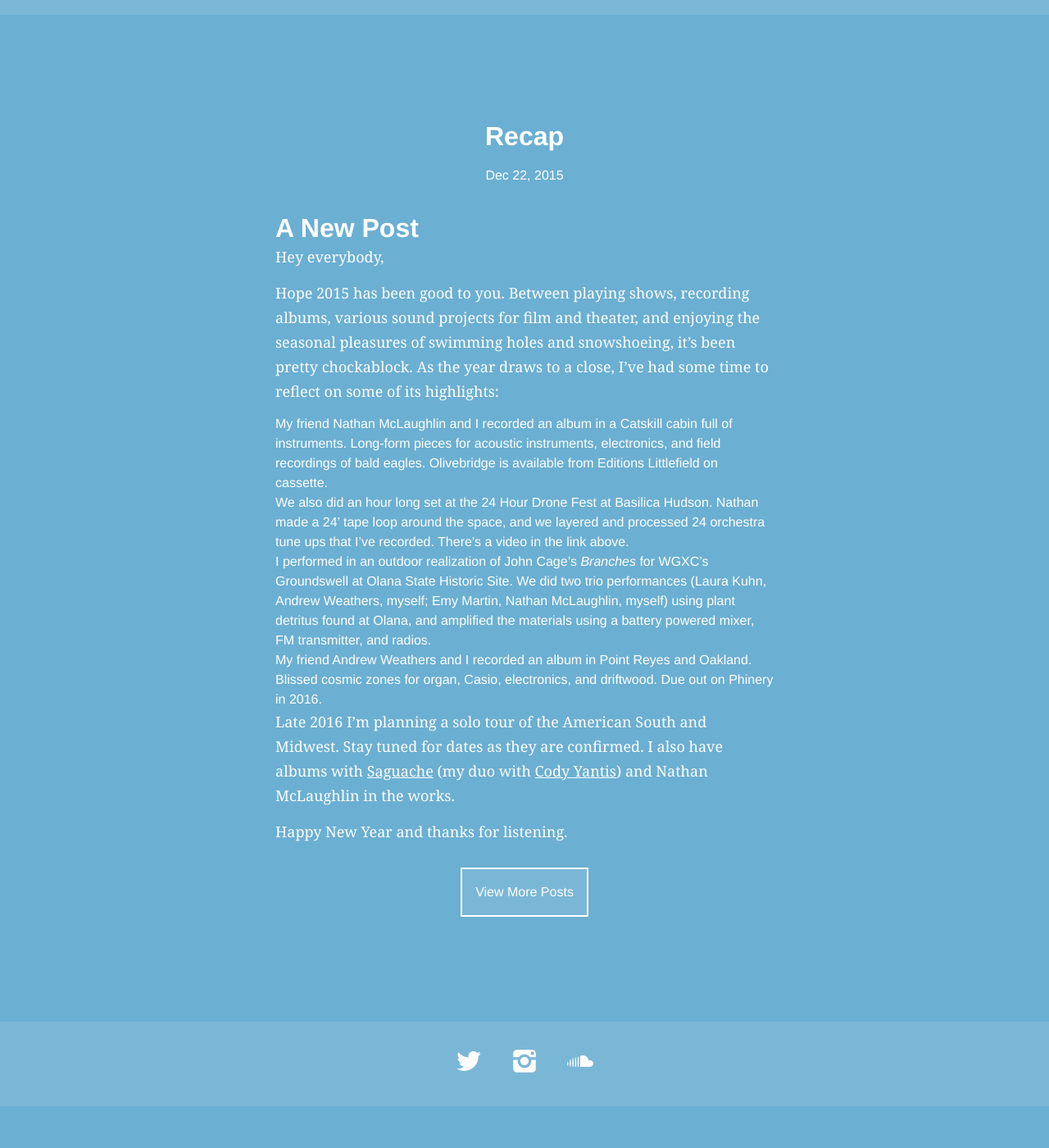
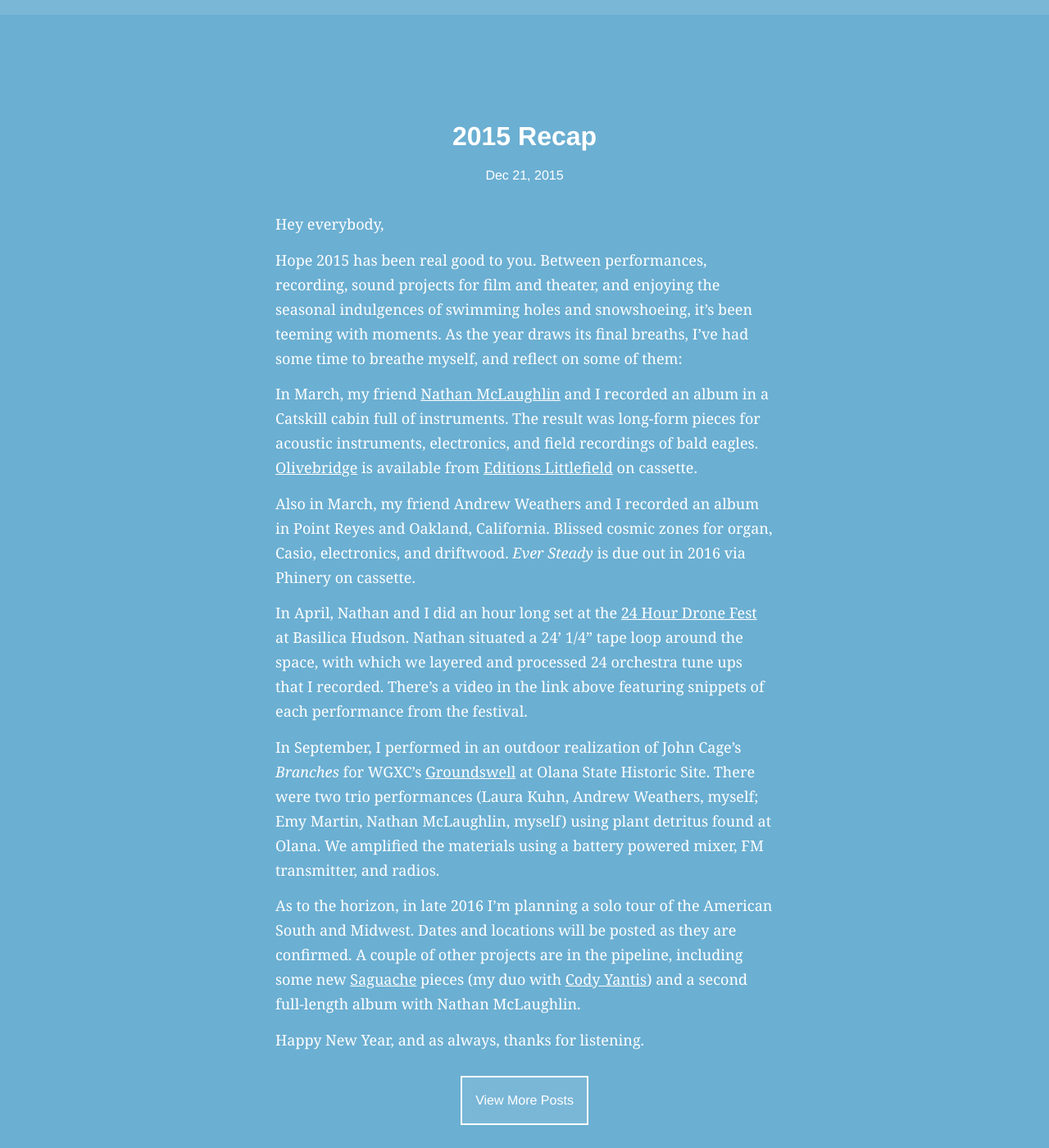
Before and after one commit to sethchrisman/sethchrisman.github.io, a Jekyll site: the page built from _posts/2015-12-22-recap.md, in a window 1280 px wide and 1400 px high, scrolled down 366 px. Shown: the whole window at 82% size. Built offline with Jekyll 4.4.1, drawn with Linux system fonts in a browser that asks for light colours; before the commit the page ends 1715 px from its top, so only the background shows below that.

Commit message:
Updated 2015-12-22-recap.md

```diff
--- a/_posts/2015-12-22-recap.md
+++ b/_posts/2015-12-22-recap.md
@@ -1,23 +1,24 @@
 ---
+category: archive
+layout: post
 categories: archive
-layout: post
-date: 2015-12-22
+date: "Mon Dec 21 2015 19:00:00 GMT-0500 (EST)"
 published: true
-title: Recap
+title: 2015 Recap
 ---
-
-
-## A New Post
 
 Hey everybody,
 
-Hope 2015 has been good to you. Between playing shows, recording albums, various sound projects for film and theater, and enjoying the seasonal pleasures of swimming holes and snowshoeing, it's been pretty chockablock. As the year draws to a close, I've had some time to reflect on some of its highlights:
+Hope 2015 has been real good to you. Between performances, recording, sound projects for film and theater, and enjoying the seasonal indulgences of swimming holes and snowshoeing, it's been teeming with moments. As the year draws its final breaths, I've had some time to breathe myself, and reflect on some of them:
 
-- My friend [Nathan McLaughlin](http://www.nathanmclaughlin.info/) and I recorded an album in a Catskill cabin full of instruments. Long-form pieces for acoustic instruments, electronics, and field recordings of bald eagles. [Olivebridge](https://fullspectrumrecords.bandcamp.com/album/olivebridge) is available from [Editions Littlefield](http://fullspectrumrecords.com/catalog/olivebridge) on cassette.
-- We also did an hour long set at the [24 Hour Drone Fest](http://basilicahudson.tumblr.com/post/119854029156/24-hour-drone-experiments-in-sound-and-music) at Basilica Hudson. Nathan made a 24' tape loop around the space, and we layered and processed 24 orchestra tune ups that I've recorded. There's a video in the link above.
-- I performed in an outdoor realization of John Cage's _Branches_ for WGXC's [Groundswell](https://wavefarm.org/archive/09a6h6) at Olana State Historic Site. We did two trio performances (Laura Kuhn, Andrew Weathers, myself; Emy Martin, Nathan McLaughlin, myself) using plant detritus found at Olana, and amplified the materials using a battery powered mixer, FM transmitter, and radios.
-- My friend Andrew Weathers and I recorded an album in Point Reyes and Oakland. Blissed cosmic zones for organ, Casio, electronics, and driftwood. Due out on Phinery in 2016.
+In March, my friend [Nathan McLaughlin](http://www.nathanmclaughlin.info/) and I recorded an album in a Catskill cabin full of instruments. The result was long-form pieces for acoustic instruments, electronics, and field recordings of bald eagles. [Olivebridge](https://fullspectrumrecords.bandcamp.com/album/olivebridge) is available from [Editions Littlefield](http://fullspectrumrecords.com/catalog/olivebridge) on cassette.
 
-Late 2016 I'm planning a solo tour of the American South and Midwest. Stay tuned for dates as they are confirmed. I also have albums with [Saguache](http://www.aridradio.com/) (my duo with [Cody Yantis](http://codyyantis.com)) and Nathan McLaughlin in the works.
+Also in March, my friend Andrew Weathers and I recorded an album in Point Reyes and Oakland, California. Blissed cosmic zones for organ, Casio, electronics, and driftwood. _Ever Steady_ is due out in 2016 via Phinery on cassette.
 
-Happy New Year and thanks for listening.
+In April, Nathan and I did an hour long set at the [24 Hour Drone Fest](http://basilicahudson.tumblr.com/post/119854029156/24-hour-drone-experiments-in-sound-and-music) at Basilica Hudson. Nathan situated a 24' 1/4" tape loop around the space, with which we layered and processed 24 orchestra tune ups that I recorded. There's a video in the link above featuring snippets of each performance from the festival.
+
+In September, I performed in an outdoor realization of John Cage's _Branches_ for WGXC's [Groundswell](https://wavefarm.org/archive/09a6h6) at Olana State Historic Site. There were two trio performances (Laura Kuhn, Andrew Weathers, myself; Emy Martin, Nathan McLaughlin, myself) using plant detritus found at Olana. We amplified the materials using a battery powered mixer, FM transmitter, and radios.
+
+As to the horizon, in late 2016 I'm planning a solo tour of the American South and Midwest. Dates and locations will be posted as they are confirmed. A couple of other projects are in the pipeline, including some new [Saguache](http://www.aridradio.com/) pieces (my duo with [Cody Yantis](http://codyyantis.com)) and a second full-length album with Nathan McLaughlin.
+
+Happy New Year, and as always, thanks for listening.
```
